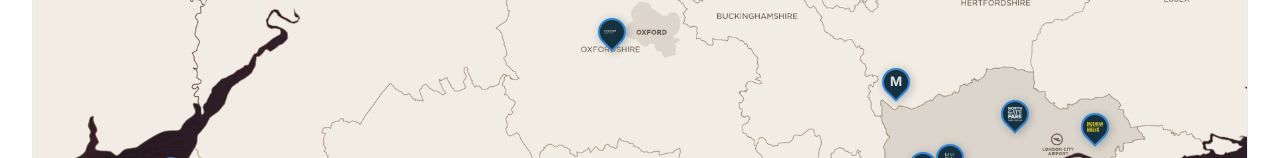
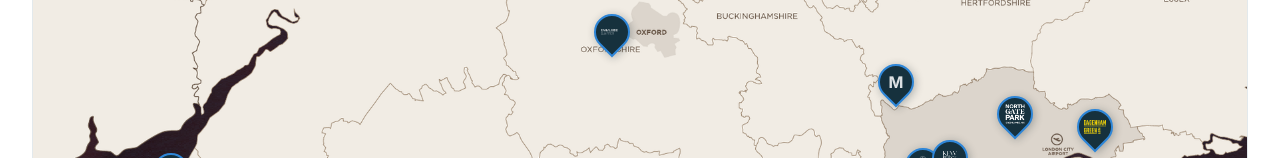
Before and after one commit to candoosteven-rgb/hill-international-microsite, a Next.js app: page /locations in a window 1280 px wide. Shown: the part 794-952 px from the top of the page. Built offline with nearby package versions, Linux system fonts and the light colour scheme.

Commit message:
Enlarge map pins so development logos are legible
Default pin 28px -> 36px, active pin 36px -> 48px, tap-target wrapper
grown to match so the active state never clips.

Co-Authored-By: Claude Sonnet 5 <noreply@anthropic.com>
Claude-Session: https://claude.ai/code/session_013SYPegGvRvxpYD8QxF5VdC

```diff
--- a/src/components/LocationsMap.tsx
+++ b/src/components/LocationsMap.tsx
@@ -60,9 +60,8 @@ function PinButton({
   children: React.ReactNode;
   "aria-label": string;
 }) {
-  // A 44px tap target (the WCAG-recommended touch-target minimum) around a
-  // visually smaller badge, so the dense Cambridge/London clusters don't
-  // have to grow into each other just to stay tappable. Hover-out is
+  // A tap target at least the WCAG-recommended 44px minimum, sized to the
+  // active badge so it never clips. Hover-out is
   // handled by the wrapper that also contains the preview card (see
   // LocationsMap), since leaving the button for the card above it
   // shouldn't close it.
@@ -73,7 +72,7 @@ function PinButton({
       aria-pressed={active}
       onClick={onClick}
       onMouseEnter={onMouseEnter}
-      className="flex h-11 w-11 items-center justify-center"
+      className="flex h-12 w-12 items-center justify-center"
     >
       <span className={className} style={style}>
         {children}
@@ -458,17 +457,17 @@ export default function LocationsMap() {
                 onMouseEnter={() => setHovered(pin.id)}
                 className={`-rotate-45 overflow-hidden rounded-[50%_50%_50%_0] border-2 transition-all duration-200 ${
                   isActive
-                    ? "h-9 w-9 shadow-[0_6px_16px_rgba(193,86,15,0.45)]"
-                    : "h-7 w-7 shadow-[0_2px_8px_rgba(15,32,39,0.3)]"
+                    ? "h-12 w-12 shadow-[0_6px_16px_rgba(193,86,15,0.45)]"
+                    : "h-9 w-9 shadow-[0_2px_8px_rgba(15,32,39,0.3)]"
                 }`}
                 style={{ borderColor: isActive ? "#C1560F" : status.dot, background: "#16313D" }}
               >
                 <span className="flex h-full w-full rotate-45 items-center justify-center">
                   {logo ? (
                     // eslint-disable-next-line @next/next/no-img-element
-                    <img src={logo} alt="" className="h-[68%] w-[68%] object-contain" />
+                    <img src={logo} alt="" className="h-[70%] w-[70%] object-contain" />
                   ) : (
-                    <span className="text-[13px] font-bold text-white/85">{d.name.charAt(0)}</span>
+                    <span className="text-[16px] font-bold text-white/85">{d.name.charAt(0)}</span>
                   )}
                 </span>
               </PinButton>
```
